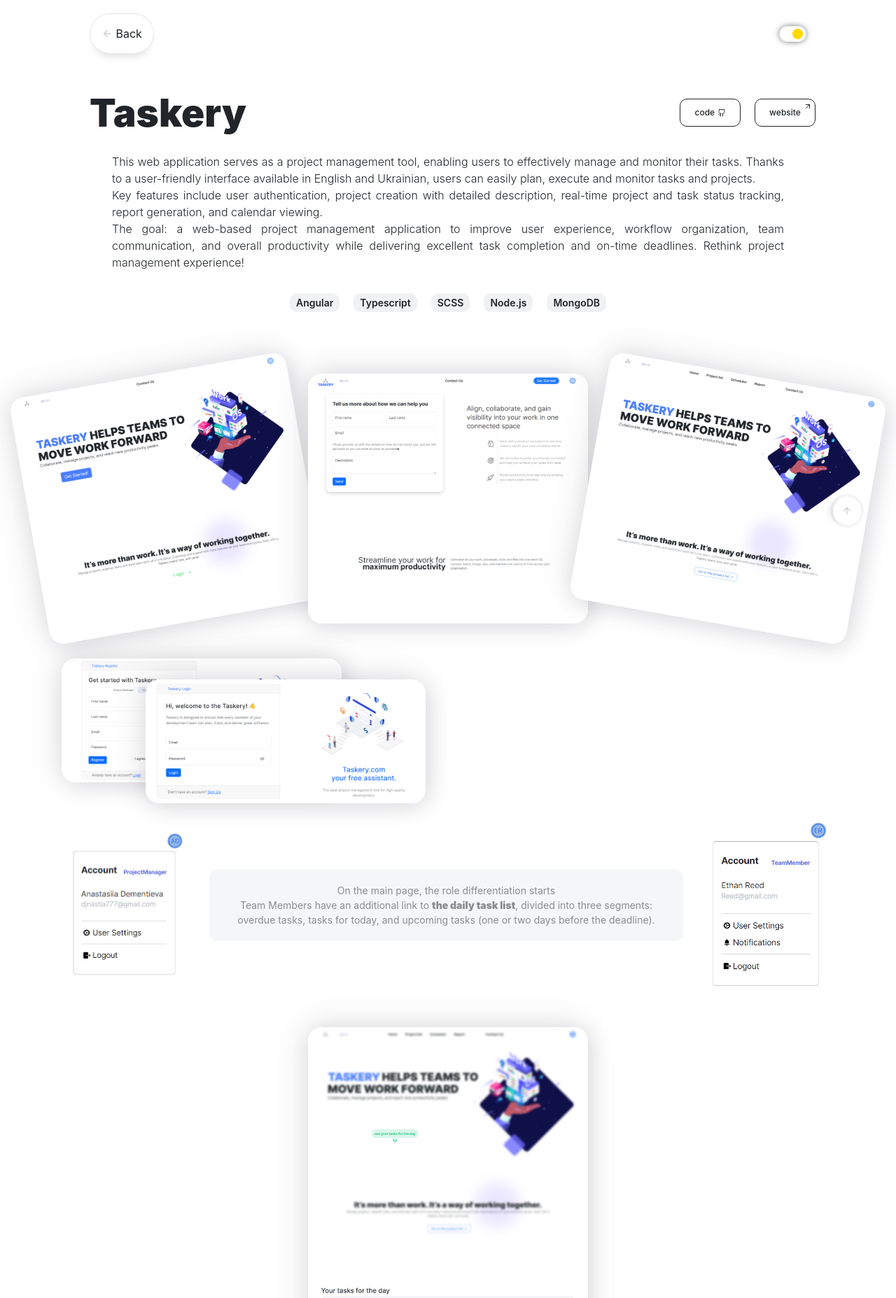
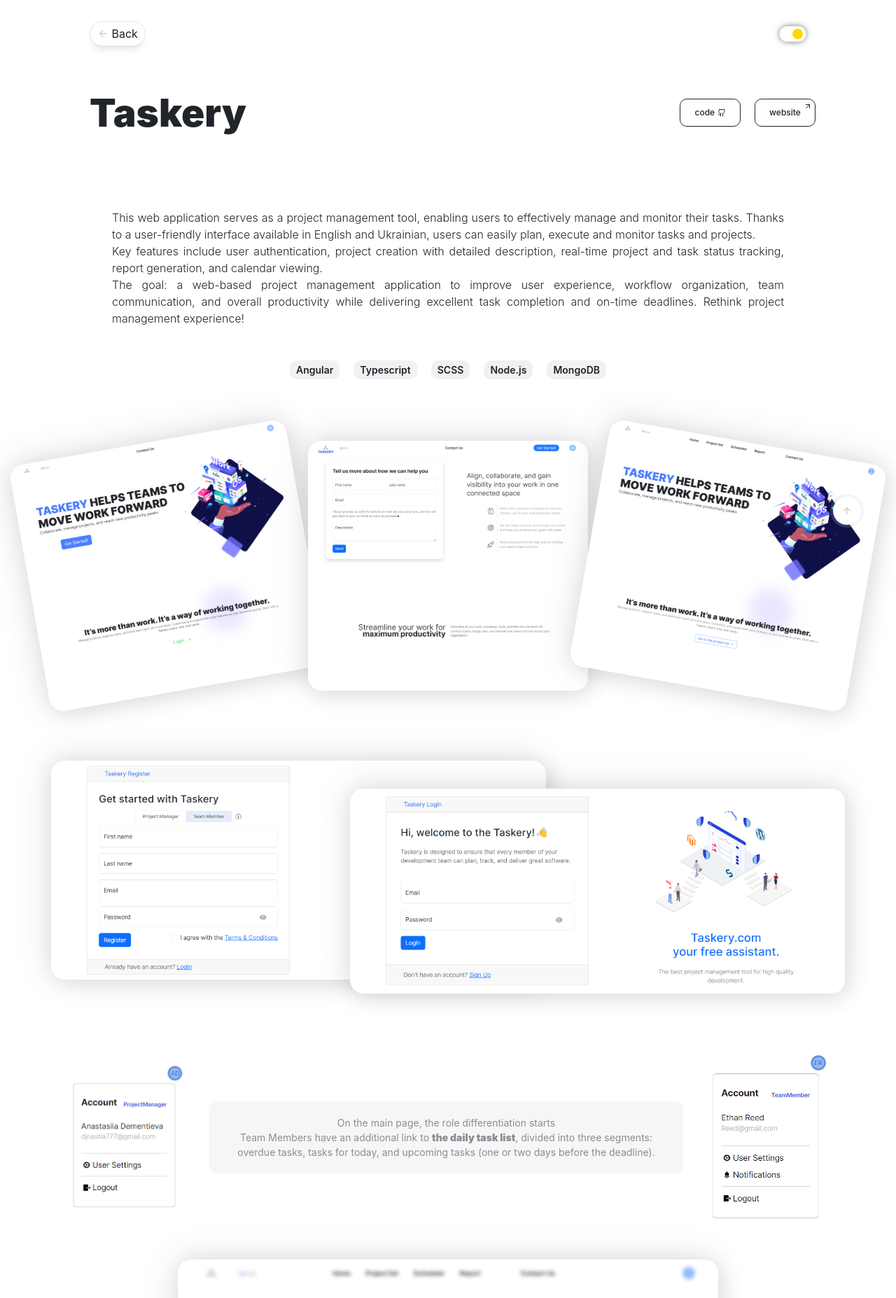
Before and after one commit to AnastasiiaDem/Portfolio, an Angular app: page /taskery in a window 1280 px wide. Shown: the top 1855 px of the page at 70% size. Built offline with nearby package versions, Linux system fonts and the light colour scheme.

Commit message:
fixed view

```diff
--- a/src/app/app-routing.module.ts
+++ b/src/app/app-routing.module.ts
@@ -15,4 +15,5 @@
   exports: [RouterModule]
 })
 export class AppRoutingModule {
+
 }
--- a/src/app/app.component.scss
+++ b/src/app/app.component.scss
@@ -11,7 +11,11 @@
   }
 }
 
-.project-block {
+.back {
+  padding: 2px 10px;
+}
+
+.project-container {
   padding-top: 120px;
   padding-left: 10%;
 }
@@ -26,6 +30,11 @@
 .y-margin {
   margin-top: 50px;
   margin-bottom: 50px;
+}
+
+.stack-block {
+  margin-top: 100px;
+  margin-bottom: 100px;
 }
 
 .x-margin {
@@ -65,7 +74,7 @@
     margin: 0;
     display: flex;
     align-items: center;
-    line-height: 40px;
+    line-height: 30px;
   }
 }
 
@@ -219,7 +228,7 @@
 .outro, .intro {
   font-weight: 300;
   font-size: 1rem;
-  margin: 1rem 10rem 2rem 10rem;
+  margin: 6rem 10rem 3rem 10rem;
   text-align: justify;
   color: var(--text-color);
 }
@@ -259,7 +268,7 @@
 }
 
 .photo9 {
-  width: 70%;
+  width: 70% !important;
 }
 
 @media (max-width: 480px) {
@@ -292,10 +301,6 @@
     margin-left: 44px !important;
     margin-right: 44px !important;
   }
-  .y-margin {
-    margin-top: 50px !important;
-    margin-bottom: 50px !important;
-  }
 }
 
 @media (min-width: 481px) and (max-width: 768px) {
--- a/src/app/app.module.ts
+++ b/src/app/app.module.ts
@@ -4,7 +4,7 @@
 import {AppComponent} from './app.component';
 import {TaskeryComponent} from './taskery/taskery.component';
 import {AppRoutingModule} from './app-routing.module';
-import { MainComponent } from './main/main.component';
+import {MainComponent} from './main/main.component';
 import {YulianaComponent} from './yuliana/yuliana.component';
 import {CommonModule} from '@angular/common';
 
--- a/src/app/main/main.component.html
+++ b/src/app/main/main.component.html
@@ -62,7 +62,7 @@
         </svg>
       </a>
       <label class="switch ml-4">
-        <input type="checkbox" (click)="setTheme()" [checked]="true">
+        <input type="checkbox" (click)="setTheme()" [checked]="!darkMode">
         <span class="slider"></span>
       </label>
     </div>
--- a/src/app/main/main.component.ts
+++ b/src/app/main/main.component.ts
@@ -35,6 +35,7 @@
   }
 
   constructor(private router: Router) {
+    this.darkMode = document.documentElement.getAttribute('data-theme') == 'dark';
   }
 
   translate(v: number) {
--- a/src/app/taskery/taskery.component.html
+++ b/src/app/taskery/taskery.component.html
@@ -1,6 +1,6 @@
 <div class="header-block">
   <div class="main-block">
-    <nav class="navbar" (click)="navigateTo('')">
+    <nav class="navbar back" (click)="back()">
       <p>
         <svg height="16" width="16" xmlns="http://www.w3.org/2000/svg" viewBox="0 0 24 24">
           <path
@@ -15,7 +15,7 @@
 
 <div class="theme-toggle">
   <label class="switch ml-4">
-    <input type="checkbox" (click)="setTheme()" [checked]="true">
+    <input type="checkbox" (click)="setTheme()" [checked]="!darkMode">
     <span class="slider"></span>
   </label>
 </div>
@@ -33,7 +33,7 @@
 </div>
 
 <div>
-  <div class="d-flex justify-content-between align-items-center project-block">
+  <div class="d-flex justify-content-between align-items-center project-container">
     <p class="project-title">Taskery</p>
     <div class="btn-group">
       <a href="https://github.com/AnastasiiaDem/Taskery2" target="_blank">
@@ -79,7 +79,7 @@
     <p>MongoDB</p>
   </div>
   <div class="position-relative">
-    <div class="d-flex justify-content-center flex-wrap align-items-center">
+    <div class="d-flex justify-content-center align-items-center photo-container">
       <div class="photo-block1">
         <div class="note note1"></div>
         <p class="note-text text1">"Initial" page</p>
@@ -96,7 +96,7 @@
         <img src="assets/images/home.png" alt="Home" class="photo-stack photo3">
       </div>
     </div>
-    <div class="d-flex justify-content-center x-margin y-margin">
+    <div class="d-flex justify-content-center align-items-center x-margin stack-block">
       <img src="assets/images/register.png" alt="Register" class="photo-stack photo4">
       <img src="assets/images/login.png" alt="Login" class="photo-stack photo5">
     </div>
@@ -111,7 +111,7 @@
       </div>
       <img src="assets/images/team-account.png" alt="Account" class="photo7">
     </div>
-    <div class="d-flex justify-content-around x-margin" style="position: relative;">
+    <div class="d-flex justify-content-around align-items-center x-margin">
       <img src="assets/images/team-home%201.png" alt="Home" class="photo-stack photo8">
     </div>
     <div class="d-flex justify-content-around align-items-center x-margin y-margin">
@@ -123,7 +123,7 @@
       </div>
       <img src="assets/images/projects.gif" alt="Home" class="photo-stack photo9">
     </div>
-    <div class="d-flex justify-content-around align-items-start x-margin">
+    <div class="d-flex justify-content-around align-items-center x-margin y-margin">
       <img src="assets/images/scheduler.gif" alt="Scheduler" class="photo-stack photo10">
       <div class="text-block">
         <p>
@@ -131,17 +131,17 @@
         </p>
       </div>
     </div>
-    <div class="text-block y-margin" style="width: 80%;">
+    <div class="text-block" style="width: 80%;">
       <p>
         It displays a <span>detailed report</span> of the specific project, which includes the budget, project start
         date, today's date, number of tasks, number of overdue tasks, project status, the pie chart of task status,
         and the chart of the employee task status.
       </p>
     </div>
-    <div class="d-flex justify-content-around align-items-start x-margin">
+    <div class="d-flex justify-content-around align-items-center x-margin y-margin">
       <img src="assets/images/report.png" alt="Report" class="photo-stack photo11">
     </div>
-    <div class="d-flex justify-content-center x-margin y-margin">
+    <div class="d-flex justify-content-center align-items-center x-margin y-margin">
       <img src="assets/images/notifications.png" alt="Account" class="photo-stack photo12">
       <img src="assets/images/account.png" alt="Notification" class="photo-stack photo13">
     </div>
--- a/src/app/taskery/taskery.component.scss
+++ b/src/app/taskery/taskery.component.scss
@@ -21,8 +21,8 @@
 }
 
 .note1 {
-  left: 25%;
-  top: -25%;
+  left: 40%;
+  top: -27%;
 }
 
 .note2 {
@@ -32,8 +32,8 @@
 }
 
 .note3 {
-  right: 25%;
-  top: -25%;
+  right: 40%;
+  top: -27%;
 }
 
 .note-text {
@@ -48,8 +48,8 @@
 }
 
 .text1 {
-  top: -24%;
-  left: 5%;
+  top: -25%;
+  left: 18%;
 }
 
 .text2 {
@@ -58,8 +58,12 @@
 }
 
 .text3 {
-  top: -24%;
-  right: 5%;
+  top: -25%;
+  right: 20%;
+}
+
+.photo-container {
+  overflow-x: clip;
 }
 
 .photo-block1, .photo-block2, .photo-block3 {
@@ -70,7 +74,7 @@
   z-index: 2;
 
   .note-text {
-  opacity: 1;
+    opacity: 1;
   }
 
   .note1 {
@@ -123,7 +127,6 @@
 
 .photo6 {
   height: 215px;
-  //left: 15px;
 }
 
 .photo7 {
@@ -131,11 +134,11 @@
 }
 
 .photo8, .photo10 {
-  width: 70%;
+  width: 70% !important;
 }
 
 .photo11, .photo12, .photo13, .photo5, .photo4 {
-  width: 64%;
+  width: 64% !important;
 }
 
 .photo13 {
@@ -146,13 +149,16 @@
   .photo5, .photo13 {
     margin: 0 !important;
   }
+  .photo-container {
+    flex-direction: column;
+  }
 }
 
 @media (min-width: 481px) and (max-width: 768px) {
   .photo5, .photo13 {
     margin: 0 !important;
   }
-  .photo5, .photo4,.photo12, .photo13 {
+  .photo5, .photo4, .photo12, .photo13 {
     width: 100% !important;
   }
   .photo10 {
@@ -171,7 +177,7 @@
     width: 70% !important;
   }
   .photo8, .photo11, .photo12, .photo13, .photo5, .photo4 {
-    width: 68% !important;
+    width: 72% !important;
   }
 }
 
--- a/src/app/taskery/taskery.component.ts
+++ b/src/app/taskery/taskery.component.ts
@@ -1,6 +1,6 @@
-import {Component, ElementRef, HostListener, Renderer2, ViewChild} from '@angular/core';
+import {Component, HostListener} from '@angular/core';
 import {Router} from '@angular/router';
-import {animate} from '@angular/animations';
+import {Location} from '@angular/common';
 
 @Component({
   selector: 'taskery',
@@ -23,13 +23,13 @@
     this.degrees = scrollPercent * 360;
   }
 
-  constructor(private router: Router) {
+  constructor(private router: Router,
+              private location: Location) {
+    this.darkMode = document.documentElement.getAttribute('data-theme') == 'dark';
   }
 
-  navigateTo(page: string) {
-    this.router.navigate(['/' + page]);
-    window.scrollTo(0, 1150);
-    // document.querySelector('#project')?.scrollIntoView({ behavior: "smooth", block: "end", inline: "nearest" });
+  back() {
+    this.location.back();
   }
 
   scrollToTop() {
--- a/src/app/yuliana/yuliana.component.html
+++ b/src/app/yuliana/yuliana.component.html
@@ -1,6 +1,6 @@
 <div class="header-block">
   <div class="main-block">
-    <nav class="navbar" (click)="navigateTo('')">
+    <nav class="navbar" (click)="back()">
       <p>
         <svg height="16" width="16" xmlns="http://www.w3.org/2000/svg" viewBox="0 0 24 24">
           <path
@@ -15,7 +15,7 @@
 
 <div class="theme-toggle">
   <label class="switch ml-4">
-    <input type="checkbox" (click)="setTheme()" [checked]="true">
+    <input type="checkbox" (click)="setTheme()" [checked]="!darkMode">
     <span class="slider"></span>
   </label>
 </div>
@@ -33,7 +33,7 @@
 </div>
 
 <div>
-  <div class="d-flex justify-content-between align-items-center project-block">
+  <div class="d-flex justify-content-between align-items-center project-container">
     <p class="project-title">Yuliana Dementyeva Portfolio</p>
     <div class="btn-group">
       <a href="https://github.com/AnastasiiaDem/YulianaDementyeva" target="_blank">
@@ -73,7 +73,7 @@
     <p>SCSS</p>
   </div>
   <div class="position-relative">
-    <div class="d-flex justify-content-center y-margin">
+    <div class="d-flex justify-content-center align-items-center y-margin">
       <img src="assets/images/yuliana_first.png" alt="First" class="photo-stack photo2">
     </div>
     <div class="d-flex justify-content-around align-items-center x-margin y-margin">
@@ -88,7 +88,7 @@
         <source src="./assets/images/yuliana_book.mp4" type="video/mp4">
       </video>
     </div>
-    <div class="d-flex justify-content-center y-margin">
+    <div class="d-flex justify-content-center align-items-center y-margin">
       <img src="assets/images/cendre.png" alt="First" class="photo-stack">
     </div>
     <div class="d-flex justify-content-around align-items-center x-margin y-margin">
@@ -101,19 +101,19 @@
         </p>
       </div>
     </div>
-    <div class="d-flex justify-content-center y-margin">
+    <div class="d-flex justify-content-center align-items-center y-margin">
       <img src="assets/images/yuliana_second.png" alt="Second" class="photo-stack">
     </div>
-    <div class="d-flex justify-content-center x-margin">
+    <div class="d-flex justify-content-center align-items-center x-margin">
       <video autoplay muted loop playsinline playsInLine class="photo-stack">
         <source src="./assets/images/yuliana_video.mp4" type="video/mp4">
       </video>
     </div>
-    <div class="d-flex justify-content-center y-margin">
+    <div class="d-flex justify-content-center align-items-center y-margin">
       <img src="assets/images/yuliana_third.png" alt="Second" class="photo-stack">
     </div>
-    <div class="d-flex justify-content-center y-margin">
-      <img src="assets/images/yuliana_iphone.png" alt="" style="width: calc(100vw - 30%)">
+    <div class="d-flex justify-content-center align-items-center y-margin">
+      <img src="assets/images/yuliana_iphone.png" alt="" class="photo-stack">
     </div>
     <p class="outro">
       Developing a portfolio website for a Ukrainian supermodel was an extremely rewarding experience. It
--- a/src/app/yuliana/yuliana.component.scss
+++ b/src/app/yuliana/yuliana.component.scss
@@ -1,5 +1,9 @@
 .photo2 {
   padding-bottom: 15px;
+}
+
+.photo-stack {
+  width: calc(100vw - 20%) !important;
 }
 
 @media (max-width: 480px) {
--- a/src/app/yuliana/yuliana.component.ts
+++ b/src/app/yuliana/yuliana.component.ts
@@ -1,6 +1,6 @@
-import {Component, ElementRef, HostListener, OnDestroy, OnInit, Renderer2, ViewChild} from '@angular/core';
+import {Component, HostListener, Renderer2} from '@angular/core';
 import {Router} from '@angular/router';
-import {animate} from '@angular/animations';
+import {Location} from '@angular/common';
 
 @Component({
   selector: 'yuliana',
@@ -28,7 +28,9 @@
   }
 
   constructor(private router: Router,
-              private renderer: Renderer2) {
+              private renderer: Renderer2,
+              private location: Location) {
+    this.darkMode = document.documentElement.getAttribute('data-theme') == 'dark';
   }
 
   navigateTo(page: string) {
@@ -44,6 +46,10 @@
     this.darkMode = !this.darkMode;
     document.documentElement.setAttribute('data-theme', this.darkMode ? 'dark' : 'light');
     document.documentElement.style.colorScheme = this.darkMode ? 'dark' : 'light';
+  }
+
+  back() {
+    this.location.back();
   }
 
   // rotateToMouse(e: MouseEvent) {
--- a/src/index.html
+++ b/src/index.html
@@ -1,5 +1,5 @@
 <!doctype html>
-<html lang="en">
+<html lang="en" data-theme="light">
 <head>
   <meta charset="utf-8">
   <title>Anastasiia Dementieva</title>
```
